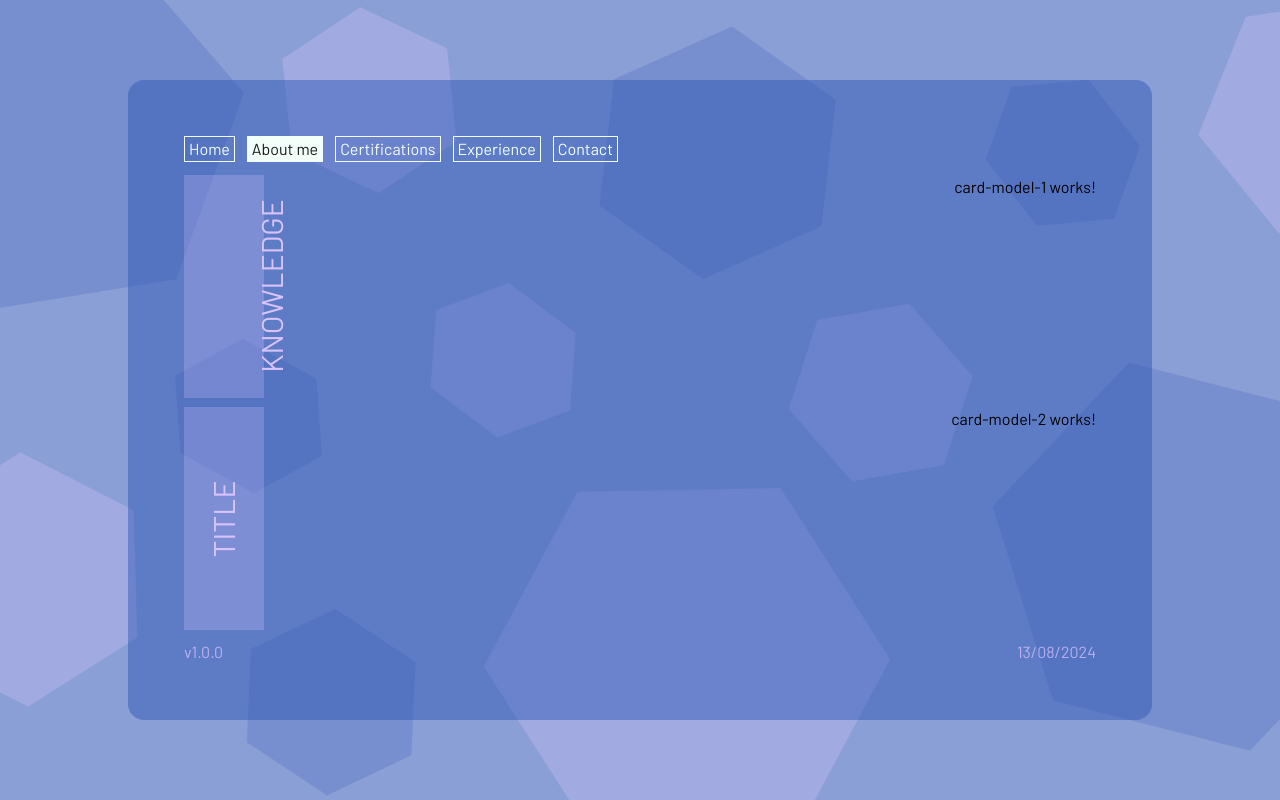
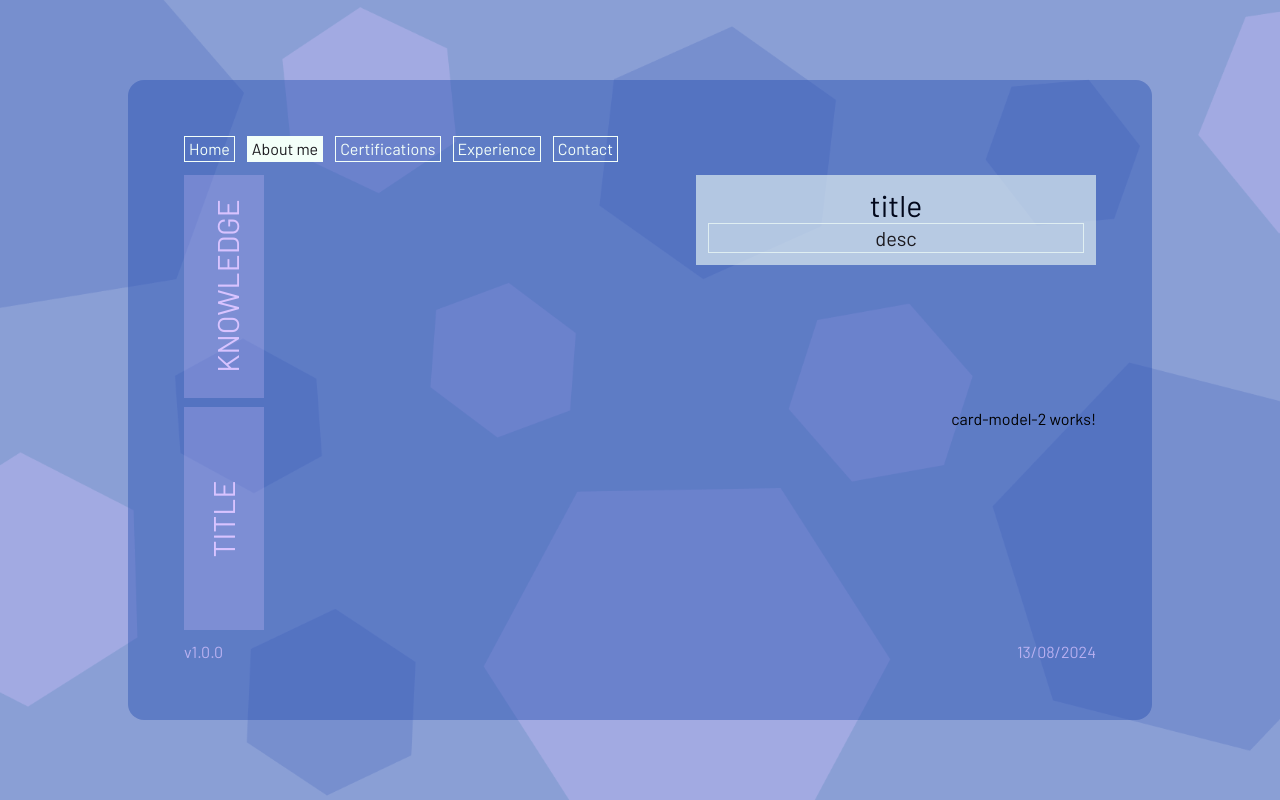
Before and after one commit to abmonzalvof/WebSite, an Angular app: page /about in a window 1280 px wide. Built offline with nearby package versions, Linux system fonts and the light colour scheme.

Commit message:
(ADD) Add structure and style to card model 1

```diff
--- a/src/shared/card-model-1/card-model-1.component.html
+++ b/src/shared/card-model-1/card-model-1.component.html
@@ -1 +1,8 @@
-<p>card-model-1 works!</p>
+<div class="card-model-1 h-full p-3 flex flex-wrap justify-center content-between bg-mintcream-300 text-center">
+    <label class="w-full text-3xl text-richblack-500">
+        {{title}}
+    </label>
+    <div class="w-full h-4/6 flex flex-wrap justify-center content-center border border-mintcream-140 text-raisinblack-500 text-xl overflow-y-hidden whitespace-pre">
+        <p>{{description}}</p>
+    </div>
+</div>
--- a/src/shared/card-model-1/card-model-1.component.ts
+++ b/src/shared/card-model-1/card-model-1.component.ts
@@ -1,4 +1,4 @@
-import { Component } from '@angular/core';
+import { Component, Input } from '@angular/core';
 
 @Component({
   selector: 'app-card-model-1',
@@ -8,5 +8,6 @@ import { Component } from '@angular/core';
   styleUrl: './card-model-1.component.scss'
 })
 export class CardModel1Component {
-
+  @Input() title: 'title' | string = 'title'
+  @Input() description: 'desc' | string = 'desc'
 }
--- a/src/styles.scss
+++ b/src/styles.scss
@@ -54,7 +54,10 @@ div.container-1 {
   -o-transform: rotate(-90deg);
   transform: rotate(-90deg);
 }
-.band-title-1.no-dafult {
+.no-default {
   position: relative;
-  left: -35%;
+  left: -55%;
 }
+.card-model-1 {
+  width: 400px;
+}
--- a/tailwind.config.js
+++ b/tailwind.config.js
@@ -10,6 +10,8 @@ module.exports = {
     extend: {
       colors:{
         'mintcream': {
+          140: 'rgb(243,255,249,0.70)',
+          300: 'rgb(243,255,249,0.60)',
           500: '#F3FFF9'
         },
         'sapphire': {
```
